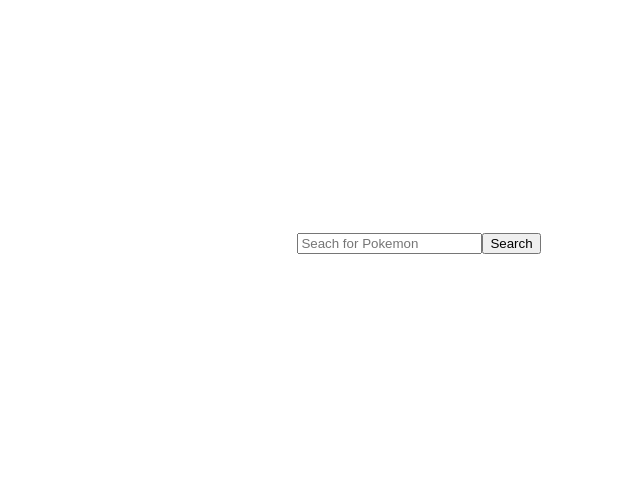
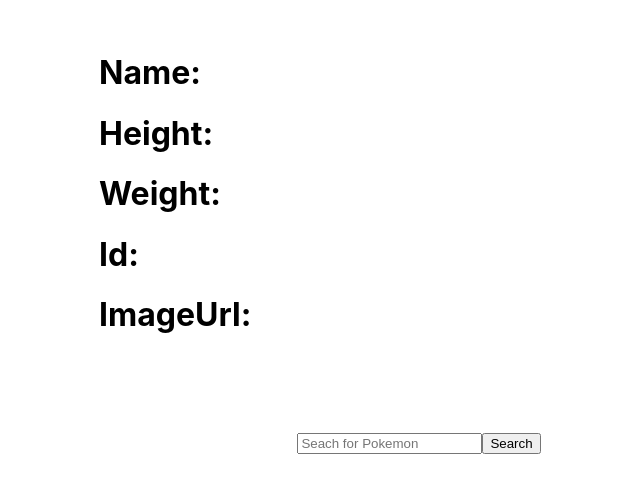
Before and after one commit to noobiwankenoobi/blue-squad-pokedex-v01, a React (Create React App) app: page / in a window 1280 px wide. Shown: the part 157-650 px from the top of the page, without its empty margins (221-861 px from the left). Built offline with nearby package versions, Linux system fonts and the light colour scheme.

Commit message:
state lifted, data passed down via props to Pokedex component, data being displayed on screen, all is good

```diff
--- a/src/App.css
+++ b/src/App.css
@@ -1,7 +1,13 @@
 .App {
   display: flex;
+  flex-direction: column;
   justify-content: center;
   align-items: center;
   width: 100vw;
   height: 100vh;
 }
+
+.pokedex {
+  height: 50vh;
+  width: 50vw;
+}
--- a/src/App.js
+++ b/src/App.js
@@ -1,12 +1,18 @@
-import React from "react";
+import React, { useState } from "react";
 
 import "./App.css";
 import SearchBar from "./components/SearchBar";
+import Pokedex from "./components/Pokedex";
 
 function App() {
+  const [currentPokemon, setCurrentPokemon] = useState({});
+
   return (
     <div className="App">
-      <SearchBar />
+      <Pokedex currentPokemon={currentPokemon} />
+      <SearchBar
+        state={{ currentPokemon: [currentPokemon, setCurrentPokemon] }}
+      />
     </div>
   );
 }
--- /dev/null
+++ b/src/components/Pokedex.js
@@ -0,0 +1,15 @@
+import React from "react";
+
+function Pokedex(props) {
+  return (
+    <div className="pokedex">
+      <h1>Name: {props.currentPokemon.name}</h1>
+      <h1>Height: {props.currentPokemon.height}</h1>
+      <h1>Weight: {props.currentPokemon.weight}</h1>
+      <h1>Id: {props.currentPokemon.id}</h1>
+      <h1>ImageUrl: {props.currentPokemon.imageUrl}</h1>
+    </div>
+  );
+}
+
+export default Pokedex;
--- a/src/components/SearchBar.js
+++ b/src/components/SearchBar.js
@@ -4,10 +4,18 @@
 const SearchBar = (props) => {
   // Sets SearchBar state
   const [searchString, setSearchString] = useState("");
-  const [currentPokemon, setCurrentPokemon] = useState({});
+  // Sets currentPokemon state
+  // const [currentPokemon, setCurrentPokemon] = useState({});
+  const {
+    currentPokemon: [currentPokemon, setCurrentPokemon],
+  } = {
+    currentPokemon: useState({}),
+    ...(props.state || {}),
+  };
 
   // Takes data back from api call, sets the currentPokemon in the state
   const handleData = (data) => {
+    // Create a pokemon object with only the parts of the returned data you need
     const pokemon = {
       name: data.name,
       id: data.id,
@@ -16,6 +24,7 @@
       imageUrl: data.species.url,
     };
 
+    //
     setCurrentPokemon(pokemon);
     console.log("Pokemon =", pokemon);
   };
@@ -39,6 +48,7 @@
         // sorry, pokemon not found
         console.error(err);
       });
+    setSearchString("");
   };
 
   // TODO: reset the search input and state after submit
```
